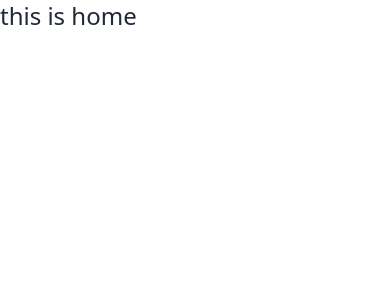
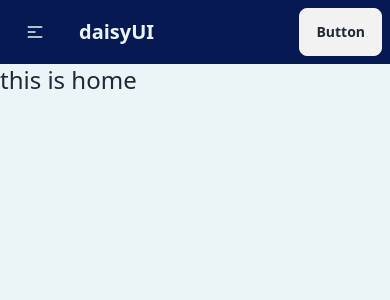
Before and after one commit to arafatrahman41/pathfinder-a10, a React (Vite) app: page / in a window 390 px wide. Shown: the top 300 px of the page. Built offline with nearby package versions, Linux system fonts and the light colour scheme.

Commit message:
working on navbar

```diff
--- a/src/components/Nav/Nav.jsx
+++ b/src/components/Nav/Nav.jsx
@@ -1,9 +1,50 @@
+import { NavLink } from "react-router-dom";
+
 const Nav = () => {
-    return (
-        <div>
-
+  const navLinks = (
+    <>
+      <li>
+        <NavLink to='/'>Home</NavLink>
+      </li>
+    </>
+  );
+  return (
+    <div className="navbar bg-[#071952] text-[#EBF4F6]">
+      <div className="navbar-start">
+        <div className="dropdown">
+          <div tabIndex={0} role="button" className="btn btn-ghost lg:hidden">
+            <svg
+              xmlns="http://www.w3.org/2000/svg"
+              className="h-5 w-5"
+              fill="none"
+              viewBox="0 0 24 24"
+              stroke="currentColor"
+            >
+              <path
+                strokeLinecap="round"
+                strokeLinejoin="round"
+                strokeWidth="2"
+                d="M4 6h16M4 12h8m-8 6h16"
+              />
+            </svg>
+          </div>
+          <ul
+            tabIndex={0}
+            className="menu menu-sm dropdown-content bg-[#37B7C3] rounded-box z-[1] mt-3 w-52 p-2 shadow"
+          >
+            {navLinks}
+          </ul>
         </div>
-    );
+        <a className="btn btn-ghost text-xl">daisyUI</a>
+      </div>
+      <div className="navbar-center hidden lg:flex">
+        <ul className="menu menu-horizontal px-1">{navLinks}</ul>
+      </div>
+      <div className="navbar-end">
+        <a className="btn">Button</a>
+      </div>
+    </div>
+  );
 };
 
 export default Nav;
--- a/src/layouts/Root.jsx
+++ b/src/layouts/Root.jsx
@@ -1,9 +1,13 @@
 import { Outlet } from "react-router-dom";
+import Nav from "../components/Nav/Nav";
 
 const Root = () => {
   return (
     <div>
-      <Outlet />
+      <Nav />
+      <div className="bg-[#EBF4F6] min-h-screen">
+        <Outlet />
+      </div>
     </div>
   );
 };
```
